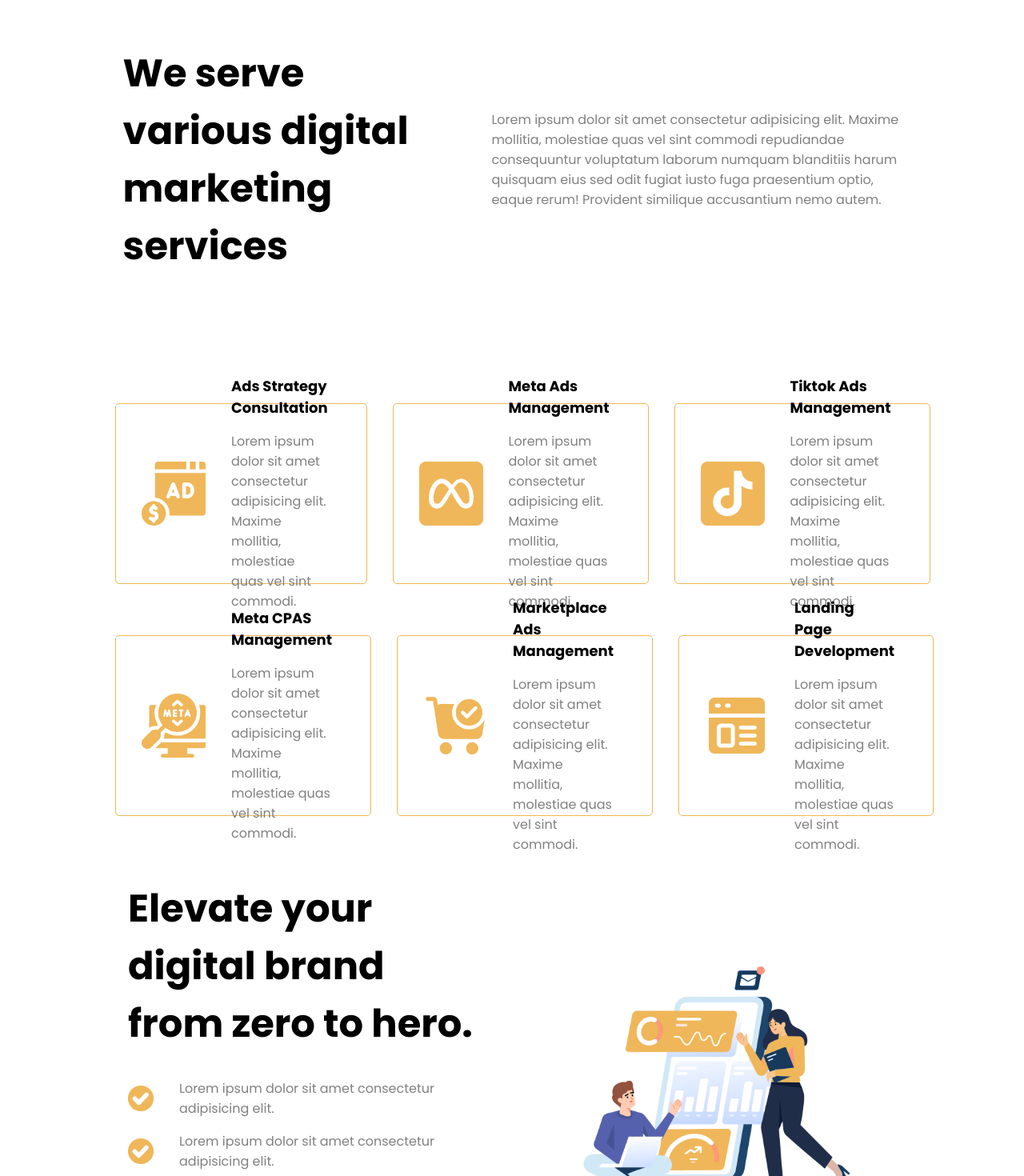
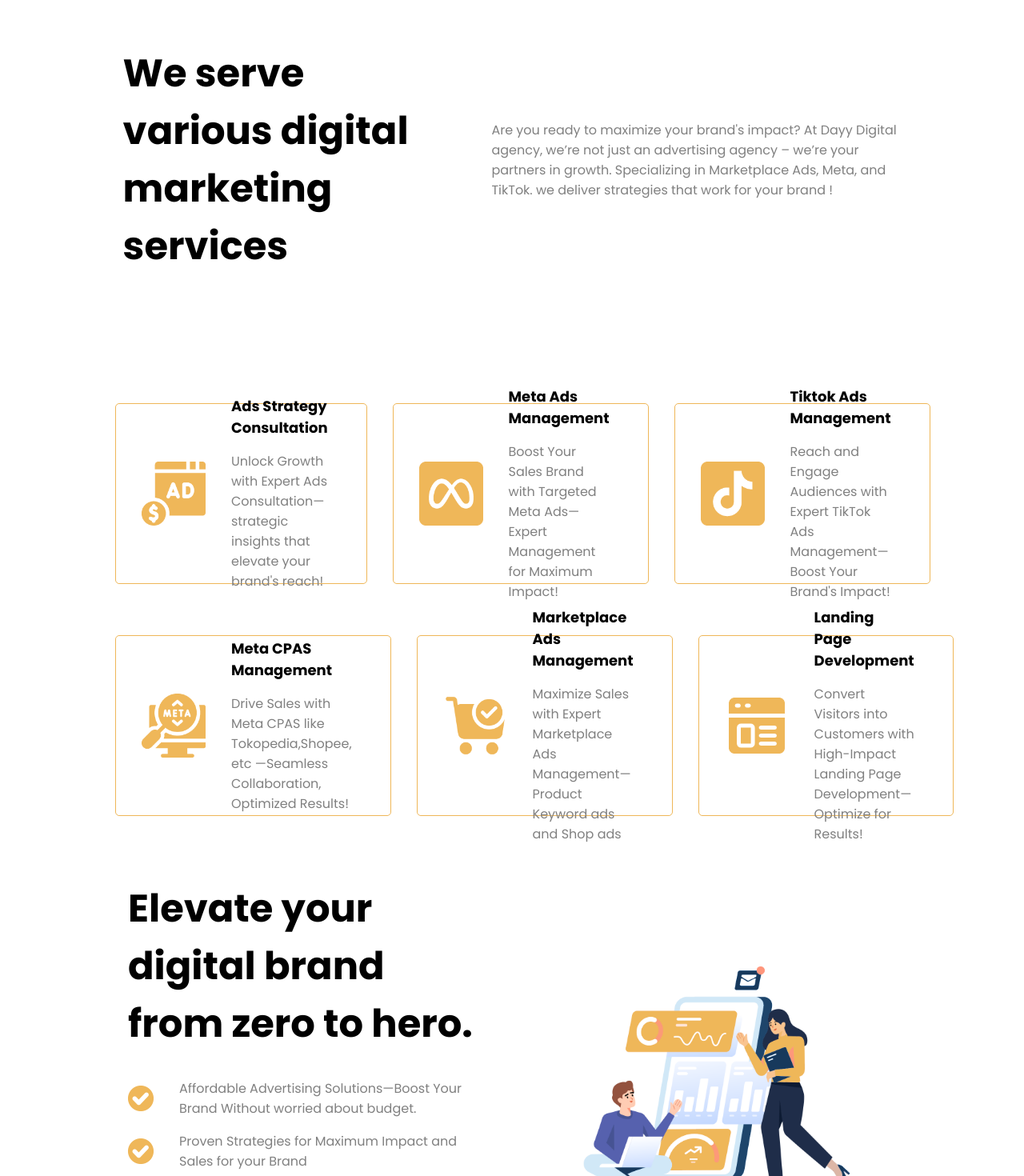
Before and after one commit to aurellesia/dayy-digital-website, a React (Create React App) app: page / in a window 1280 px wide. Shown: the part 1100-2570 px from the top of the page at 80% size. Built offline with nearby package versions, Linux system fonts and the light colour scheme.

Commit message:
Revision 1

```diff
--- a/src/components/Body/index.jsx
+++ b/src/components/Body/index.jsx
@@ -30,11 +30,7 @@ const Body = () => {
             We serve various digital marketing services
           </span>
           <span className="side-content-text long-text">
-            Lorem ipsum dolor sit amet consectetur adipisicing elit. Maxime
-            mollitia, molestiae quas vel sint commodi repudiandae consequuntur
-            voluptatum laborum numquam blanditiis harum quisquam eius sed odit
-            fugiat iusto fuga praesentium optio, eaque rerum! Provident
-            similique accusantium nemo autem.
+          Are you ready to maximize your brand's impact? At Dayy Digital agency, we’re not just an advertising agency – we’re your partners in growth. Specializing in Marketplace Ads, Meta, and TikTok. we deliver strategies that work for your brand !
           </span>
         </div>
         <div className="part-two-wrapper">
@@ -43,8 +39,7 @@ const Body = () => {
             <div className="content-box">
               <span className="box-title">Ads Strategy Consultation</span>
               <span className="long-text">
-                Lorem ipsum dolor sit amet consectetur adipisicing elit. Maxime
-                mollitia, molestiae quas vel sint commodi.
+              Unlock Growth with Expert Ads Consultation—strategic insights that elevate your brand's reach!
               </span>
             </div>
           </div>
@@ -54,8 +49,7 @@ const Body = () => {
             <div className="content-box">
               <span className="box-title">Meta Ads Management</span>
               <span className="long-text">
-                Lorem ipsum dolor sit amet consectetur adipisicing elit. Maxime
-                mollitia, molestiae quas vel sint commodi.
+              Boost Your Sales Brand with Targeted Meta Ads—Expert Management for Maximum Impact!
               </span>
             </div>
           </div>
@@ -65,8 +59,7 @@ const Body = () => {
             <div className="content-box">
               <span className="box-title">Tiktok Ads Management</span>
               <span className="long-text">
-                Lorem ipsum dolor sit amet consectetur adipisicing elit. Maxime
-                mollitia, molestiae quas vel sint commodi.
+              Reach and Engage Audiences with Expert TikTok Ads Management—Boost Your Brand's Impact!
               </span>
             </div>
           </div>
@@ -81,8 +74,7 @@ const Body = () => {
             <div className="content-box">
               <span className="box-title">Meta CPAS Management</span>
               <span className="long-text">
-                Lorem ipsum dolor sit amet consectetur adipisicing elit. Maxime
-                mollitia, molestiae quas vel sint commodi.
+              Drive Sales with Meta CPAS like Tokopedia,Shopee, etc —Seamless Collaboration, Optimized Results!
               </span>
             </div>
           </div>
@@ -95,8 +87,7 @@ const Body = () => {
             <div className="content-box">
               <span className="box-title">Marketplace Ads Management</span>
               <span className="long-text">
-                Lorem ipsum dolor sit amet consectetur adipisicing elit. Maxime
-                mollitia, molestiae quas vel sint commodi.
+              Maximize Sales with Expert Marketplace Ads Management— Product Keyword ads and Shop ads
               </span>
             </div>
           </div>
@@ -109,8 +100,7 @@ const Body = () => {
             <div className="content-box">
               <span className="box-title">Landing Page Development</span>
               <span className="long-text">
-                Lorem ipsum dolor sit amet consectetur adipisicing elit. Maxime
-                mollitia, molestiae quas vel sint commodi.
+              Convert Visitors into Customers with High-Impact Landing Page Development—Optimize for Results!
               </span>
             </div>
           </div>
@@ -123,20 +113,20 @@ const Body = () => {
             <div className="checklist-wrapper">
               <img className="checklist-icon" src={checklist} alt="checklist" />
               <span className="side-content-text long-text">
-                Lorem ipsum dolor sit amet consectetur adipisicing elit.
+              Affordable Advertising Solutions—Boost Your Brand Without worried about budget.
               </span>
             </div>
 
             <div className="checklist-wrapper">
               <img className="checklist-icon" src={checklist} alt="checklist" />
               <span className="side-content-text long-text">
-                Lorem ipsum dolor sit amet consectetur adipisicing elit.
+              Proven Strategies for Maximum Impact and Sales for your Brand
               </span>
             </div>
             <div className="checklist-wrapper">
               <img className="checklist-icon" src={checklist} alt="checklist" />
               <span className="side-content-text long-text">
-                Lorem ipsum dolor sit amet consectetur adipisicing elit.
+              Experienced Advertisers at Your Service—Achieve More with Our Skilled Team!
               </span>
             </div>
             <div className="checklist-wrapper">
@@ -159,11 +149,7 @@ const Body = () => {
           </div>
           <div className="testimonial-text">
             <span className="testimonial-statement long-text">
-              "Lorem ipsum dolor sit amet consectetur adipisicing elit. Maxime
-              mollitia, molestiae quas vel sint commodi repudiandae consequuntur
-              voluptatum laborum numquam blanditiis harum quisquam eius sed odit
-              fugiat iusto fuga praesentium optio, eaque rerum! Provident
-              similique accusantium nemo autem."
+            Welcome to Dayy Digital ! We’re excited to partner with you on your digital journey. Let’s elevate your brand together with our expert advertising solutions tailored to your needs! Let us elevate your brand with innovative strategies and expert management!
             </span><br/><br/>
             <span className="testimonial-name">Aurellesia Warsito</span><br/>
             <span className="testimonial-company long-text">CEO Dayy Digital</span>
--- a/src/components/Header/index.jsx
+++ b/src/components/Header/index.jsx
@@ -10,8 +10,7 @@ const Header = () => {
           <div className="text-two">into loyal customers</div>
         </div>
         <div className="header-subtitle long-text">
-          Lorem ipsum dolor sit amet consectetur adipisicing elit. Maxime
-          mollitia, molestiae quas vel sint commodi repudiandae
+        Helping your digital advertising needs, developing advertising-based social media and generating sales for your brand.
         </div>
         <div className="button-header-wrapper">
           <button className="button-get-started">Get Started</button>
```
